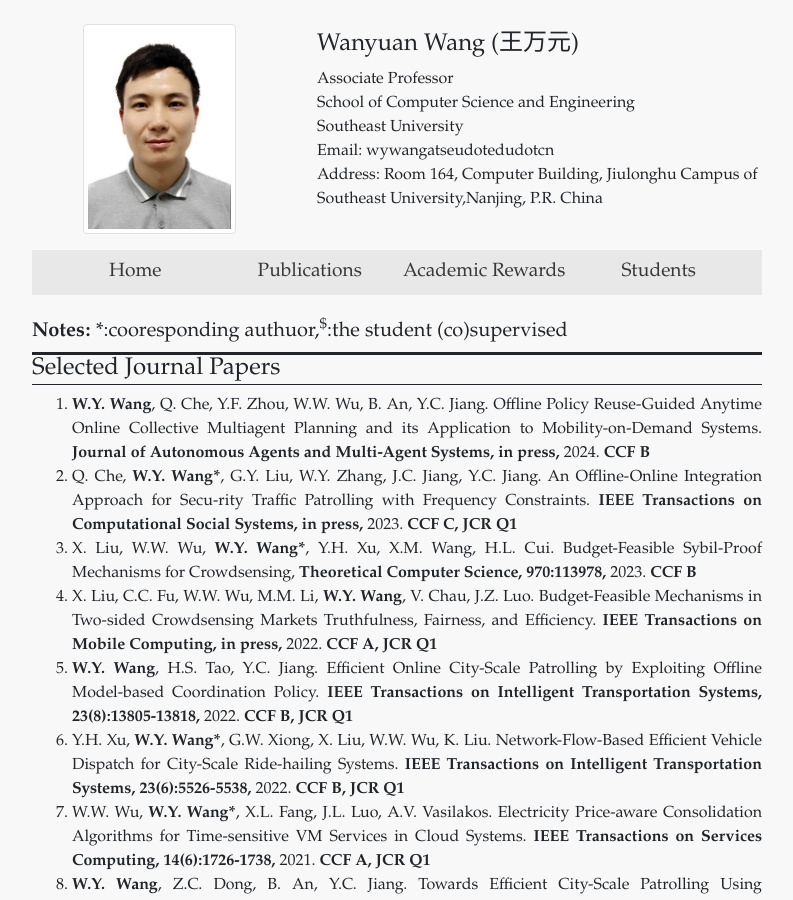
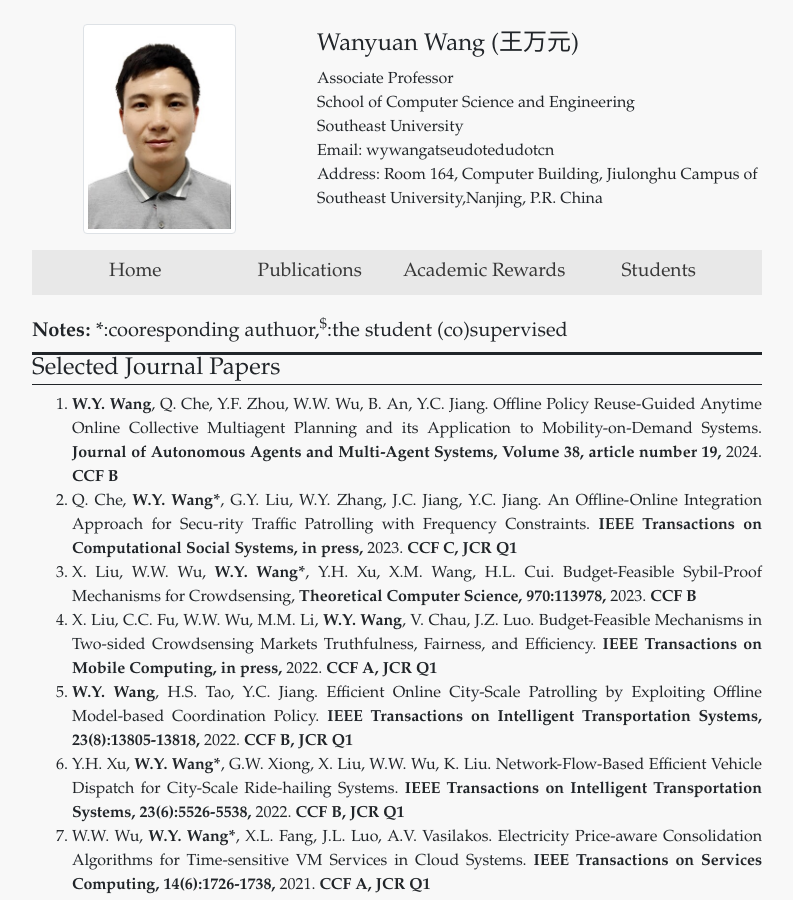
Before and after one commit to wanyuanwang/wanyuanwang.github.io, a Jekyll site: the page built from publications.html, in a window 1280 px wide and 900 px high. Shown: the whole window, without its empty margins (243-1036 px from the left). Built offline with Jekyll 4.4.1, drawn with Linux system fonts in a browser that asks for light colours.

Commit message:
Update ieee_acm_transactions_papers.yml

```diff
--- a/_data/ieee_acm_transactions_papers.yml
+++ b/_data/ieee_acm_transactions_papers.yml
@@ -1,6 +1,6 @@
 - authors: <b>W.Y. Wang</b>, Q. Che, Y.F. Zhou, W.W. Wu, B. An, Y.C. Jiang.
   title: Offline Policy Reuse-Guided Anytime Online Collective Multiagent Planning and its Application to Mobility-on-Demand Systems.
-  journal: Journal of Autonomous Agents and Multi-Agent Systems, in press,
+  journal: Journal of Autonomous Agents and Multi-Agent Systems, Volume 38, article number 19,
   date: 2024. <b> CCF B </b>
 
 - authors: Q. Che, <b>W.Y. Wang*</b>, G.Y. Liu, W.Y. Zhang, J.C. Jiang, Y.C. Jiang.
```
